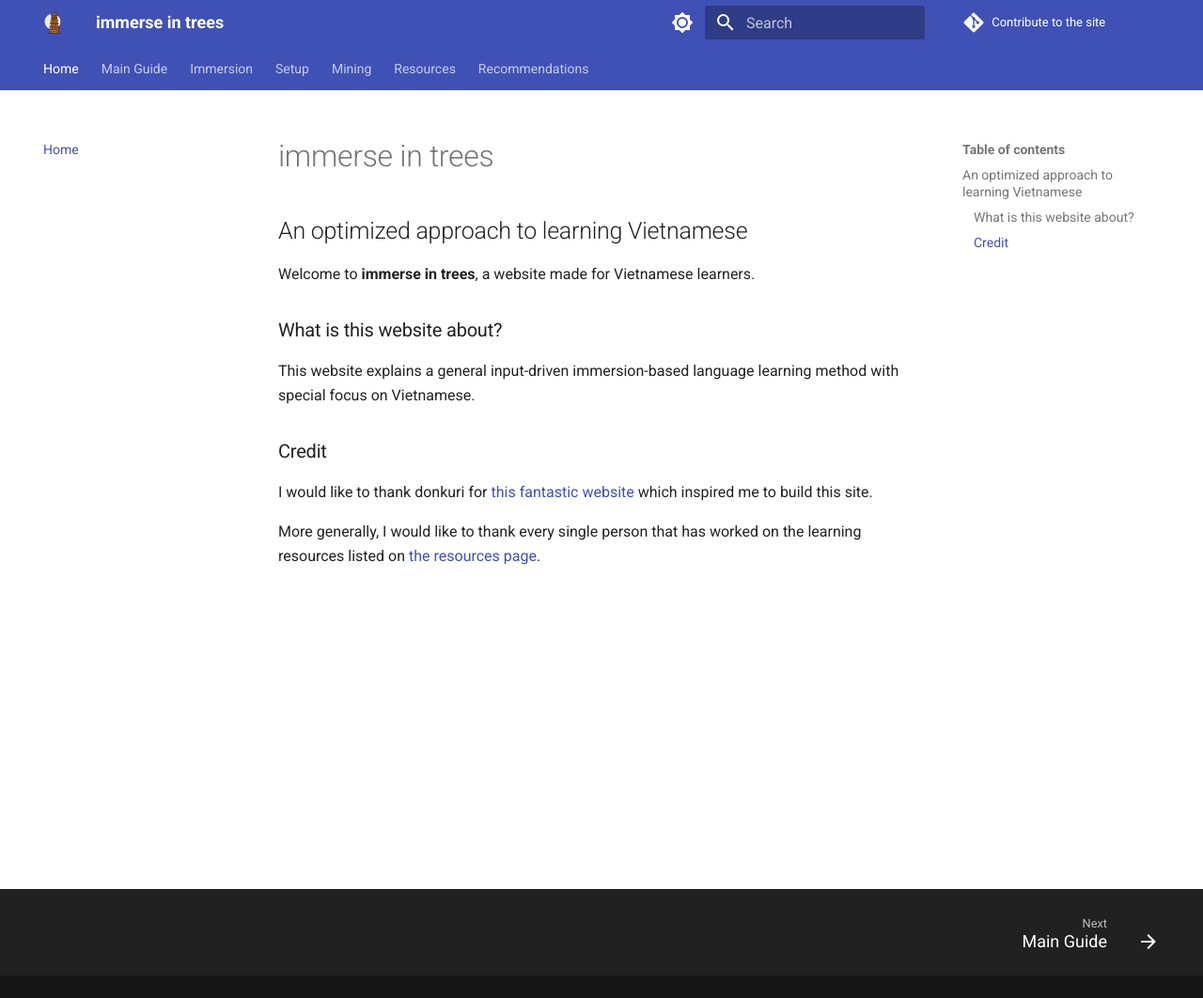
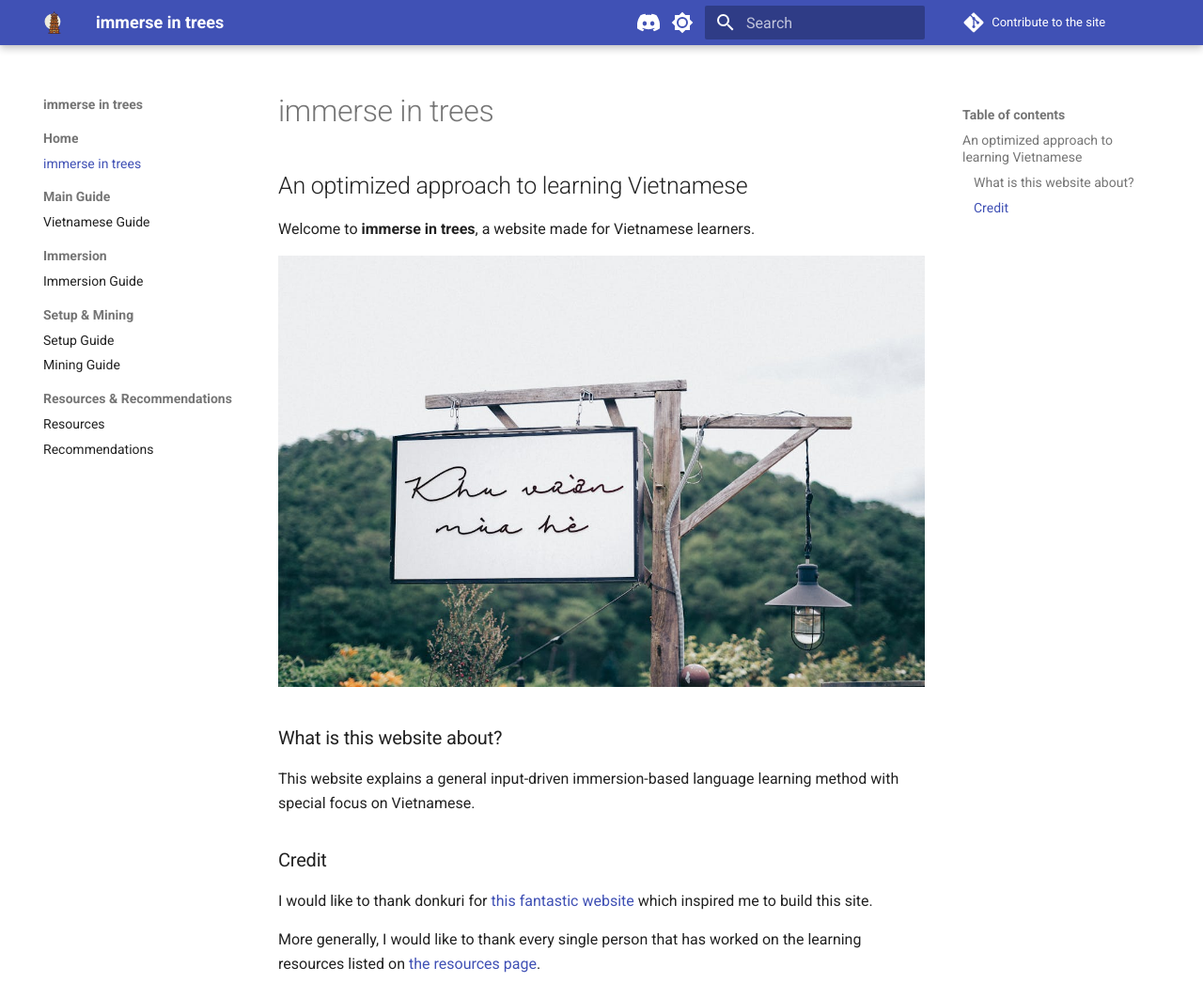
Before and after one commit to daihocmo/learn-vietnamese, an MkDocs documentation site: the page built from docs/index.md, in a window 1280 px wide and 1062 px high. Shown: the whole window at 94% size. Built offline with MkDocs 1.6.1 and Material for MkDocs 9.7.7, drawn with Linux system fonts in a browser that asks for light colours; comment, search, counter and statistics services are not loaded.

Commit message:
Cập nhật hướng dẫn tự học Tiếng Việt

```diff
--- a/README.md
+++ b/README.md
@@ -1,3 +1,3 @@
-# How to learn Vietnamese through Immersion & Comprehensible Input, completely free.
+# immerse in trees
 
-You can read [the guide here](https://daihocmo.github.io/learn-vietnamese/)
+Guide to learning Vietnamese through Immersion & Comprehensible Input, completely free. You can read [the guide here](https://daihocmo.github.io/learn-vietnamese/).
--- a/docs/index.md
+++ b/docs/index.md
@@ -3,6 +3,8 @@
 ## An optimized approach to learning Vietnamese
 
 Welcome to **immerse in trees**, a website made for Vietnamese learners.
+
+![alt text](img/welcome.png)
 
 ### What is this website about?
 
--- a/docs/mining.md
+++ b/docs/mining.md
@@ -1,4 +1,4 @@
-# Mining
+# Mining Guide
 
 If you did everything right in the previous section, you should be able to look up words in Japanese with Yomitan. This section will cover everything you need to know to setup a proper mining experience. Mining is usually something one does after going through a vocabulary deck like [Basic Vietnamese for English Speakers](https://ankiweb.net/shared/info/285983903).
 
--- a/docs/setup.md
+++ b/docs/setup.md
@@ -1,4 +1,4 @@
-# Vietnamese Learning Setup
+# Setup Guide
 
 This section is about setting up the various tools we will use to learn Vietnamese, the most important of which are Anki and Yomitan. This section is divided in two subsections: *Anki* and *Yomitan*.
 
--- a/mkdocs.yml
+++ b/mkdocs.yml
@@ -1,18 +1,23 @@
 site_name: immerse in trees
 site_description: the trees speak vietnamese
-site_author: duykhanh471
+site_author: khuhocmo
 site_url: https://daihocmo.github.io/learn-vietnamese
 repo_name: Contribute to the site
 repo_url: https://github.com/daihocmo/learn-vietnamese
 
 nav:
-  - 'Home': 'index.md'
-  - 'Main Guide': 'guide.md'
-  - 'Immersion': 'immersion.md'
-  - 'Setup': 'setup.md'
-  - 'Mining': 'mining.md'
-  - 'Resources': 'resources.md'
-  - 'Recommendations': 'recommendations.md'
+  - 'Home':
+    - 'index.md'
+  - 'Main Guide':
+    - 'guide.md'
+  - 'Immersion':
+    - 'immersion.md'
+  - 'Setup & Mining':
+    - 'setup.md'
+    - 'mining.md'
+  - 'Resources & Recommendations':
+    - 'resources.md'
+    - 'recommendations.md'
 
 theme:
   palette:
@@ -34,16 +39,30 @@ theme:
         icon: material/brightness-4
         name: Switch to light mode
   logo: assets/logo.svg
-  favicon: assets/vietnam.svg
-  # custom_dir: overrides
+  favicon: assets/logo.svg
+  custom_dir: overrides
   features:
-    - navigation.tabs
     - navigation.sections
-    - navigation.footer
     - toc.follow
     - search.suggest
     - search.highlight
   name: material
+
+markdown_extensions:
+  - meta
+  - admonition
+  - attr_list
+  - pymdownx.critic
+  - pymdownx.caret
+  - pymdownx.mark
+  - pymdownx.tilde
+  - pymdownx.details
+  - pymdownx.keys
+  - pymdownx.superfences
+  - pymdownx.tabbed:
+      alternate_style: true
+  - toc:
+      permalink: true
 
 plugins:
   - search
--- /dev/null
+++ b/overrides/main.html
@@ -0,0 +1,74 @@
+{% extends "base.html" %}
+
+
+
+{% block analytics %}
+<!-- Global site tag (gtag.js) - Google Analytics -->
+<script async src="https://www.googletagmanager.com/gtag/js?id=G-6M8XGSMGX2"></script>
+<script>
+  window.dataLayer = window.dataLayer || [];
+  function gtag(){dataLayer.push(arguments);}
+  gtag('js', new Date());
+
+  gtag('config', 'G-6M8XGSMGX2');
+</script>
+
+
+
+
+
+<script async src="https://pagead2.googlesyndication.com/pagead/js/adsbygoogle.js?client=ca-pub-7374918663808833"
+     crossorigin="anonymous"></script>
+
+{% endblock %}
+
+{% block lang_switcher %}
+<script>
+
+// console.log("Script loaded"); // Check if script is loaded
+
+// function language_selector() {
+//     console.log("language_selector function called");
+// }
+
+// language_selector(); // Call the function initially
+
+// const observer = new MutationObserver(language_selector);
+// observer.observe(document.documentElement, { childList: true, subtree: true });
+
+
+// </script>
+{% endblock %}
+
+{% block site_nav %}
+
+{% if nav %}
+{% if page and page.meta and page.meta.hide %}
+{% set hidden = "hidden" if "navigation" in page.meta.hide %}
+{% endif %}
+<div class="md-sidebar md-sidebar--primary" data-md-component="navigation" {{ hidden }}>
+    <div class="md-sidebar__scrollwrap">
+        <div class="md-sidebar__inner">
+            {% include "partials/nav.html" %}
+        </div>
+    </div>
+</div>
+{% endif %}
+
+{% if page.toc and not "toc.integrate" in features %}
+{% if page and page.meta and page.meta.hide %}
+{% set hidden = "hidden" if "toc" in page.meta.hide %}
+{% endif %}
+<div class="md-sidebar md-sidebar--secondary" data-md-component="sidebar" {{ hidden }}>
+    <div class="md-sidebar__scrollwrap">
+
+       <!-- <a href="/donate"><img width="100%" src="/img/donate.png"></a> -->
+        <div class="md-sidebar__inner">
+            <br>
+            {% include "partials/toc.html" %}
+        </div>
+    </div>
+</div>
+{% endif %}
+
+{% endblock %}
--- /dev/null
+++ b/overrides/partials/header.html
@@ -0,0 +1,124 @@
+<!--
+  Copyright (c) 2016-2021 Martin Donath <martin.donath@squidfunk.com>
+  Permission is hereby granted, free of charge, to any person obtaining a copy
+  of this software and associated documentation files (the "Software"), to
+  deal in the Software without restriction, including without limitation the
+  rights to use, copy, modify, merge, publish, distribute, sublicense, and/or
+  sell copies of the Software, and to permit persons to whom the Software is
+  furnished to do so, subject to the following conditions:
+  The above copyright notice and this permission notice shall be included in
+  all copies or substantial portions of the Software.
+  THE SOFTWARE IS PROVIDED "AS IS", WITHOUT WARRANTY OF ANY KIND, EXPRESS OR
+  IMPLIED, INCLUDING BUT NOT LIMITED TO THE WARRANTIES OF MERCHANTABILITY,
+  FITNESS FOR A PARTICULAR PURPOSE AND NON-INFRINGEMENT. IN NO EVENT SHALL THE
+  AUTHORS OR COPYRIGHT HOLDERS BE LIABLE FOR ANY CLAIM, DAMAGES OR OTHER
+  LIABILITY, WHETHER IN AN ACTION OF CONTRACT, TORT OR OTHERWISE, ARISING
+  FROM, OUT OF OR IN CONNECTION WITH THE SOFTWARE OR THE USE OR OTHER DEALINGS
+  IN THE SOFTWARE.
+-->
+
+<!-- Header -->
+<header class="md-header" data-md-component="header">
+  <nav class="md-header__inner md-grid" aria-label="{{ lang.t('header.title') }}">
+
+    <!-- Link to home -->
+    <a href="{{ config.extra.homepage | d(nav.homepage.url, true) | url }}" title="{{ config.site_name | e }}"
+      class="md-header__button md-logo" aria-label="{{ config.site_name }}" data-md-component="logo">
+      {% include "partials/logo.html" %}
+    </a>
+
+    <!-- Button to open drawer -->
+    <label class="md-header__button md-icon" for="__drawer">
+      {% include ".icons/material/menu" ~ ".svg" %}
+    </label>
+
+    <!-- Header title -->
+    <div class="md-header__title" data-md-component="header-title">
+      <div class="md-header__ellipsis">
+        <div class="md-header__topic">
+          <span class="md-ellipsis">
+            {{ config.site_name }}
+          </span>
+        </div>
+        <div class="md-header__topic" data-md-component="header-topic">
+          <span class="md-ellipsis">
+            {% if page and page.meta and page.meta.title %}
+            {{ page.meta.title }}
+            {% else %}
+            {{ page.title }}
+            {% endif %}
+          </span>
+        </div>
+      </div>
+    </div>
+
+    <!-- Discord icon that links to discord-->
+    <label class="md-icon">
+      <a href="https://discord.com/invite/jJjaCH3Bc2">
+        {% include ".icons/fontawesome/brands/discord.svg" %}
+      </a>
+    </label>
+
+
+    <!-- Color palette -->
+    {% if not config.theme.palette is mapping %}
+    <form class="md-header__option" data-md-component="palette">
+      {% for option in config.theme.palette %}
+      {% set primary = option.primary | replace(" ", "-") | lower %}
+      {% set accent = option.accent | replace(" ", "-") | lower %}
+      <input class="md-option" data-md-color-media="{{ option.media }}" data-md-color-scheme="{{ option.scheme }}"
+        data-md-color-primary="{{ primary }}" data-md-color-accent="{{ accent }}" type="radio" name="__palette"
+        id="__palette_{{ loop.index }}" />
+      {% if option.toggle %}
+      <label class="md-header__button md-icon" title="{{ option.toggle.name }}"
+        for="__palette_{{ loop.index0 or loop.length }}" hidden>
+        {% include ".icons/" ~ option.toggle.icon ~ ".svg" %}
+      </label>
+      {% endif %}
+      {% endfor %}
+    </form>
+    {% endif %}
+
+    <!-- Site language selector -->
+    {% if config.extra.alternate %}
+    <div class="md-header__option">
+      </form>
+      <div class="md-select">
+        {% set icon = config.theme.icon.alternate or "material/translate" %}
+        <button class="md-header__button md-icon">
+          {% include ".icons/" ~ icon ~ ".svg" %}
+        </button>
+        <div class="md-select__inner">
+          <ul class="md-select__list">
+            {% for alt in config.extra.alternate %}
+            <li class="md-select__item">
+              <a href="{{ alt.link | url }}" hreflang="{{ alt.lang }}" class="md-select__link language-select-link">
+                {{ alt.name }}
+              </a>
+            </li>
+            {% endfor %}
+          </ul>
+        </div>
+      </div>
+    </div>
+    {% endif %}
+
+    <!-- Button to open search modal -->
+    {% if "material/search" in config["plugins"] %}
+    <label class="md-header__button md-icon" for="__search">
+      {% include ".icons/material/magnify.svg" %}
+    </label>
+
+    <!-- Search interface -->
+    {% include "partials/search.html" %}
+    {% endif %}
+
+    <!-- Repository information -->
+    {% if config.repo_url %}
+    <div class="md-header__source">
+      {% include "partials/source.html" %}
+    </div>
+    {% endif %}
+  </nav>
+
+</header>
--- /dev/null
+++ b/overrides/partials/header1.html
@@ -0,0 +1,80 @@
+<!--
+  Copyright (c) 2016-2020 Martin Donath <martin.donath@squidfunk.com>
+  Permission is hereby granted, free of charge, to any person obtaining a copy
+  of this software and associated documentation files (the "Software"), to
+  deal in the Software without restriction, including without limitation the
+  rights to use, copy, modify, merge, publish, distribute, sublicense, and/or
+  sell copies of the Software, and to permit persons to whom the Software is
+  furnished to do so, subject to the following conditions:
+  The above copyright notice and this permission notice shall be included in
+  all copies or substantial portions of the Software.
+  THE SOFTWARE IS PROVIDED "AS IS", WITHOUT WARRANTY OF ANY KIND, EXPRESS OR
+  IMPLIED, INCLUDING BUT NOT LIMITED TO THE WARRANTIES OF MERCHANTABILITY,
+  FITNESS FOR A PARTICULAR PURPOSE AND NON-INFRINGEMENT. IN NO EVENT SHALL THE
+  AUTHORS OR COPYRIGHT HOLDERS BE LIABLE FOR ANY CLAIM, DAMAGES OR OTHER
+  LIABILITY, WHETHER IN AN ACTION OF CONTRACT, TORT OR OTHERWISE, ARISING
+  FROM, OUT OF OR IN CONNECTION WITH THE SOFTWARE OR THE USE OR OTHER DEALINGS
+  IN THE SOFTWARE.
+-->
+
+<!-- Mitigate bug: https://github.com/mkdocs/mkdocs/issues/2191 -->
+{% set site_url = config.site_url | d(nav.homepage.url, true) | url %}
+{% if not config.use_directory_urls and site_url[0] == site_url[-1] == "." %}
+{% set site_url = site_url ~ "/index.html" %}
+{% endif %}
+
+<!-- Application header -->
+<header class="md-header" data-md-component="header">
+
+    <!-- Top-level navigation -->
+    <nav class="md-header-nav md-grid" aria-label="{{ lang.t('header.title') }}">
+
+        <!-- Link to home -->
+        <a href="{{ site_url }}" title="{{ config.site_name | e }}" class="md-header-nav__button md-logo"
+            aria-label="{{ config.site_name }}">
+            {% include "partials/logo.html" %}
+        </a>
+
+        <!-- Button to open drawer -->
+        <label class="md-header-nav__button md-icon" for="__drawer">
+            {% include ".icons/material/menu" ~ ".svg" %}
+        </label>
+
+        <!-- Header title -->
+        <div class="md-header-nav__title" data-md-component="header-title">
+            <div class="md-header-nav__ellipsis">
+                <div class="md-header-nav__topic">
+                    <span class="md-ellipsis">
+                        <a href="{{ site_url }}">{{ config.site_name }}</a>
+                    </span>
+                </div>
+                <div class="md-header-nav__topic">
+                    <span class="md-ellipsis">
+                        {% if page and page.meta and page.meta.title %}
+                        {{ page.meta.title }}
+                        {% else %}
+                        {{ page.title }}
+                        {% endif %}
+                    </span>
+                </div>
+            </div>
+        </div>
+
+        <!-- Button to open search dialogue -->
+        {% if "search" in config["plugins"] %}
+        <label class="md-header-nav__button md-icon" for="__search">
+            {% include ".icons/material/magnify.svg" %}
+        </label>
+
+        <!-- Search interface -->
+        {% include "partials/search.html" %}
+        {% endif %}
+
+        <!-- Repository information -->
+        {% if config.repo_url %}
+        <div class="md-header-nav__source">
+            {% include "partials/source.html" %}
+        </div>
+        {% endif %}
+    </nav>
+</header>
```
Also changed, not shown: docs/immersion.md (+6 -1 lines), docs/img/book.png (added), docs/img/ve-xinh.png (added), docs/img/welcome.png (added), overrides/partials/footer.html (added).
